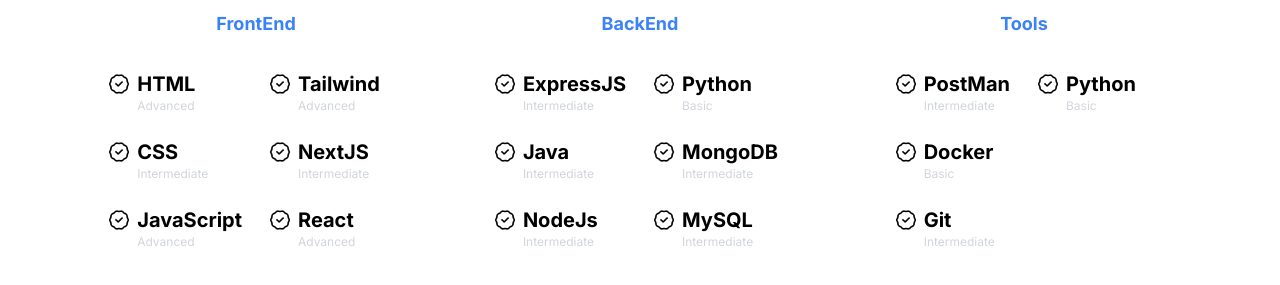
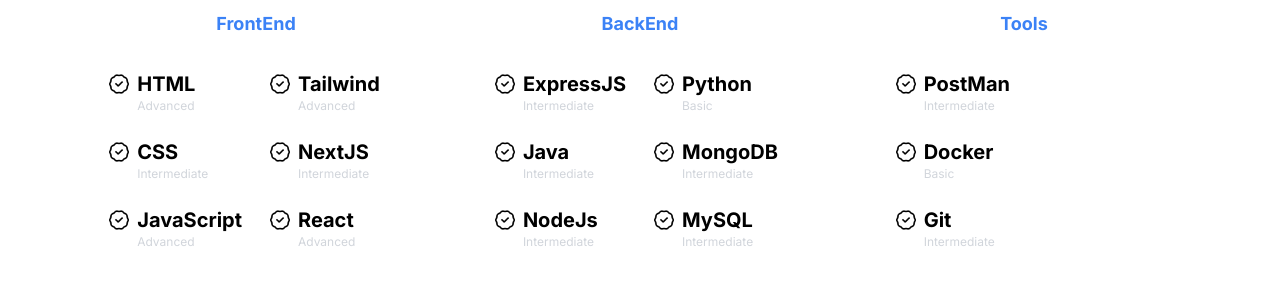
Before and after one commit to aungmyomyat220/portfolio, a Next.js app: page /techstack in a window 1280 px wide. Shown: the part 317-602 px from the top of the page. Built offline with nearby package versions, Linux system fonts and the light colour scheme; what tailwindcss-animated would draw is missing.

Commit message:
skillset update

```diff
--- a/src/app/techstack/page.js
+++ b/src/app/techstack/page.js
@@ -204,20 +204,6 @@
                                   </div>
                               </div>
                           </div>
-
-                          {/*2nd Column*/}
-                          <div>
-                              {/*1st Row*/}
-                              <div className={'flex flex-row'}>
-                                  <div className={'mr-2 flex mt-1'}>
-                                      <Image src={mark} alt='mark' className={'w-5 h-5'}/>
-                                  </div>
-                                  <div className={'flex flex-col'}>
-                                      <span className={'font-bold text-xl'}>Python</span>
-                                      <span className={'text-gray-300 text-xs'}>Basic</span>
-                                  </div>
-                              </div>
-                          </div>
                       </div>
                   </div>
 
```
